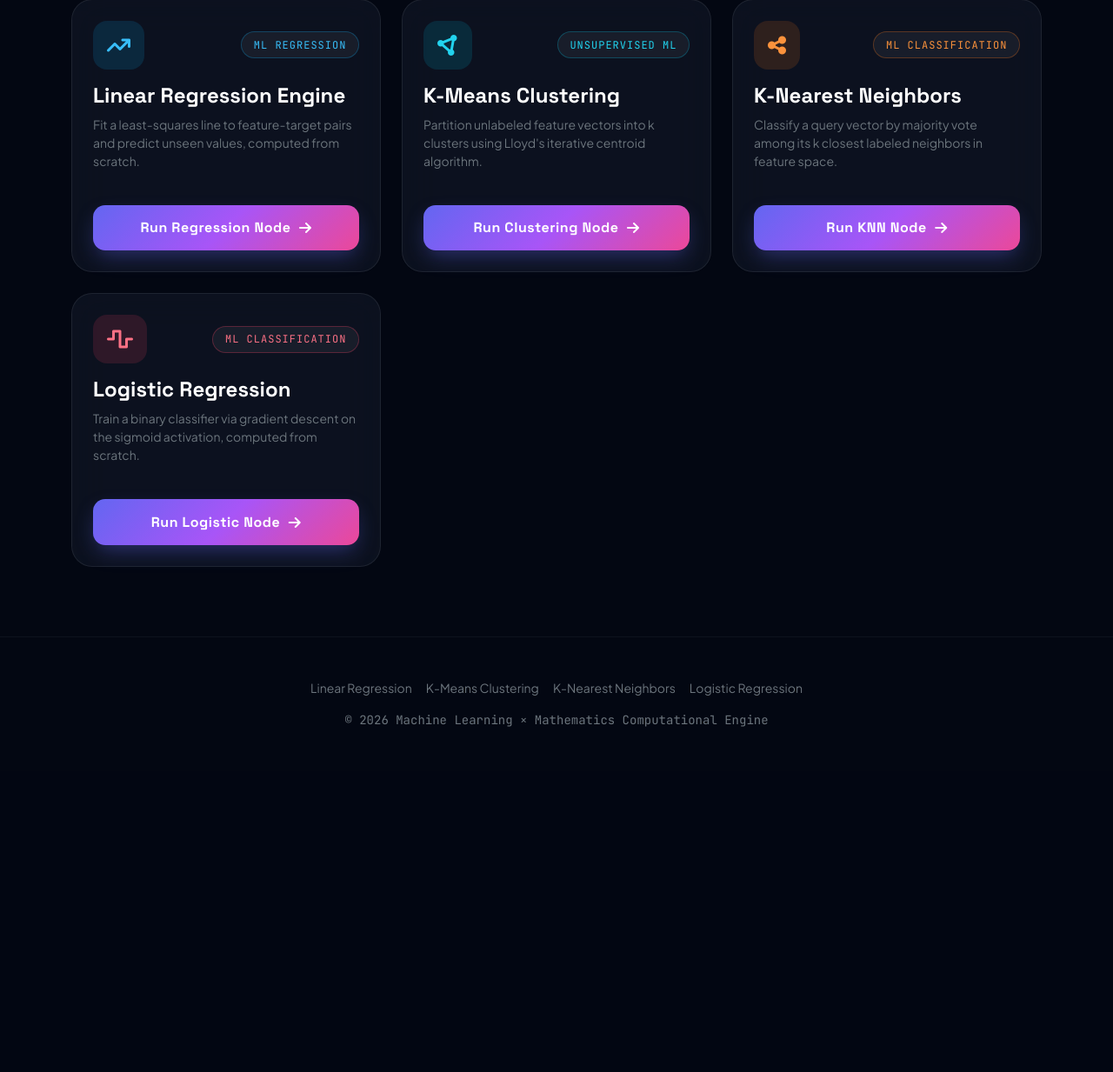
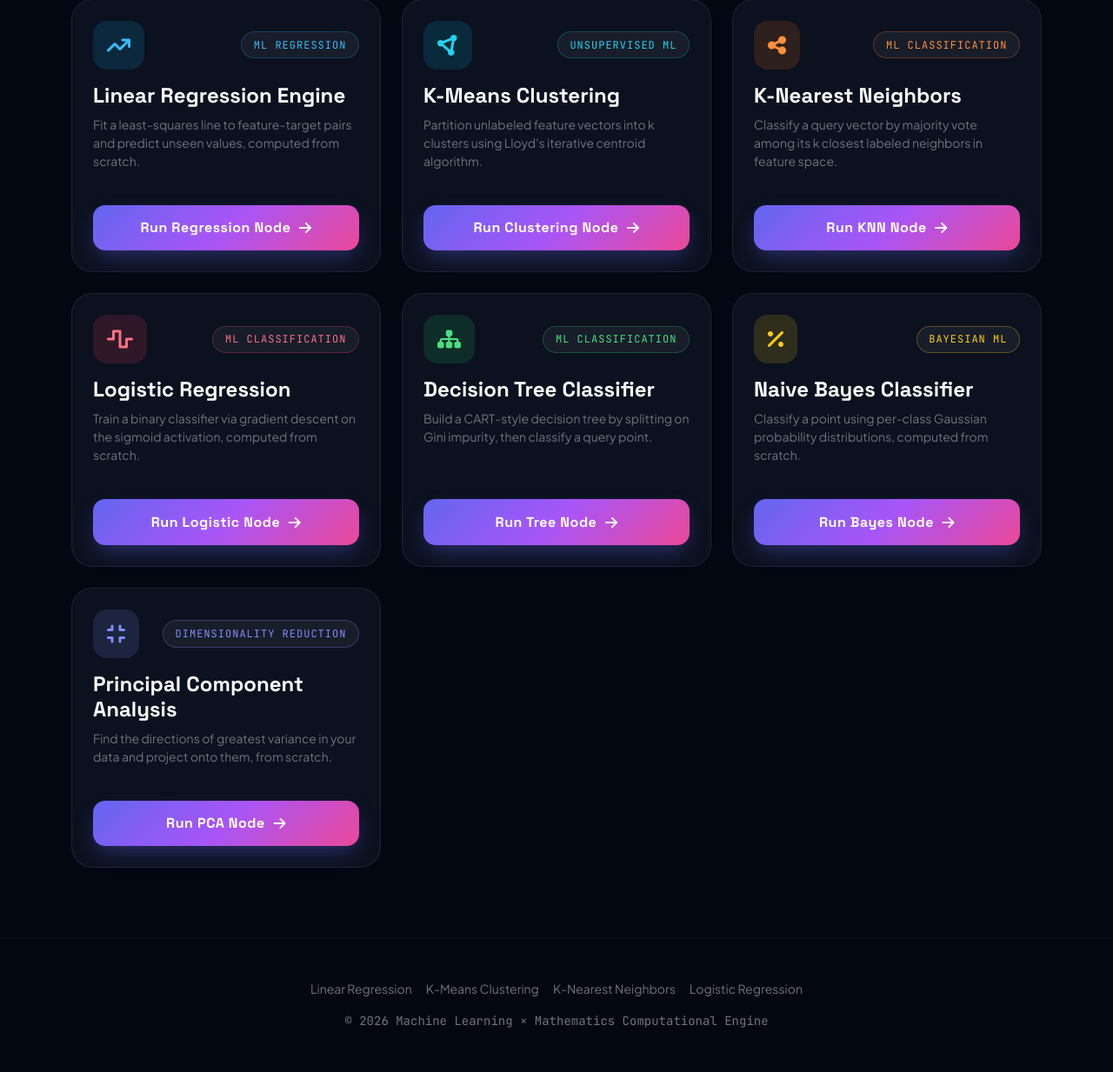
Before and after one commit to Anamolsnwr/ML_MATH_LAB, a Flask app: page / in a window 1280 px wide. Shown: the part 1667-2900 px from the top of the page at 87% size. Before the commit the page ends 2503 px from the top, so only its background shows below. Run offline with Flask 3, Linux system fonts and the light colour scheme.

Commit message:
adding home pages and footer links for new ml algorithms

```diff
--- a/templates/index.html
+++ b/templates/index.html
@@ -196,7 +196,7 @@
     </div>
 
     <!-- Node 9 -->
-    <div class="col-md-12 col-lg-4 program-card-col" data-title="Logistic Regression">
+    <div class="col-md-6 col-lg-4 program-card-col" data-title="Logistic Regression">
       <div class="fusion-node p-4 h-100 d-flex flex-column justify-content-between">
         <div>
           <div class="d-flex align-items-center justify-content-between mb-3">
@@ -211,6 +211,57 @@
         <a href="{{ url_for('logistic_regression_page') }}" class="btn btn-fusion w-100 mt-4">Run Logistic Node <i class="fa-solid fa-arrow-right fs-6"></i></a>
       </div>
     </div>
+
+    <!-- Node 10 -->
+    <div class="col-md-6 col-lg-4 program-card-col" data-title="Decision Tree Classifier">
+      <div class="fusion-node p-4 h-100 d-flex flex-column justify-content-between">
+        <div>
+          <div class="d-flex align-items-center justify-content-between mb-3">
+            <div class="p-3 rounded-4" style="background: rgba(34, 197, 94, 0.15); color: #4ADE80;">
+              <i class="fa-solid fa-sitemap fa-xl"></i>
+            </div>
+            <span class="fusion-badge" style="color: #4ADE80; border-color: rgba(34, 197, 94, 0.3);">ML CLASSIFICATION</span>
+          </div>
+          <h4 class="fw-bold text-white mb-2" style="font-family: var(--font-display);">Decision Tree Classifier</h4>
+          <p class="text-secondary small">Build a CART-style decision tree by splitting on Gini impurity, then classify a query point.</p>
+        </div>
+        <a href="{{ url_for('decision_tree_page') }}" class="btn btn-fusion w-100 mt-4">Run Tree Node <i class="fa-solid fa-arrow-right fs-6"></i></a>
+      </div>
+    </div>
+
+    <!-- Node 11 -->
+    <div class="col-md-6 col-lg-4 program-card-col" data-title="Naive Bayes Classifier">
+      <div class="fusion-node p-4 h-100 d-flex flex-column justify-content-between">
+        <div>
+          <div class="d-flex align-items-center justify-content-between mb-3">
+            <div class="p-3 rounded-4" style="background: rgba(250, 204, 21, 0.15); color: #FACC15;">
+              <i class="fa-solid fa-percent fa-xl"></i>
+            </div>
+            <span class="fusion-badge" style="color: #FACC15; border-color: rgba(250, 204, 21, 0.3);">BAYESIAN ML</span>
+          </div>
+          <h4 class="fw-bold text-white mb-2" style="font-family: var(--font-display);">Naive Bayes Classifier</h4>
+          <p class="text-secondary small">Classify a point using per-class Gaussian probability distributions, computed from scratch.</p>
+        </div>
+        <a href="{{ url_for('naive_bayes_page') }}" class="btn btn-fusion w-100 mt-4">Run Bayes Node <i class="fa-solid fa-arrow-right fs-6"></i></a>
+      </div>
+    </div>
+
+    <!-- Node 12 -->
+    <div class="col-md-12 col-lg-4 program-card-col" data-title="Principal Component Analysis">
+      <div class="fusion-node p-4 h-100 d-flex flex-column justify-content-between">
+        <div>
+          <div class="d-flex align-items-center justify-content-between mb-3">
+            <div class="p-3 rounded-4" style="background: rgba(129, 140, 248, 0.15); color: #818CF8;">
+              <i class="fa-solid fa-compress fa-xl"></i>
+            </div>
+            <span class="fusion-badge" style="color: #818CF8; border-color: rgba(129, 140, 248, 0.3);">DIMENSIONALITY REDUCTION</span>
+          </div>
+          <h4 class="fw-bold text-white mb-2" style="font-family: var(--font-display);">Principal Component Analysis</h4>
+          <p class="text-secondary small">Find the directions of greatest variance in your data and project onto them, from scratch.</p>
+        </div>
+        <a href="{{ url_for('pca_page') }}" class="btn btn-fusion w-100 mt-4">Run PCA Node <i class="fa-solid fa-arrow-right fs-6"></i></a>
+      </div>
+    </div>
   </div>
 </section>
 {% endblock %}
```
